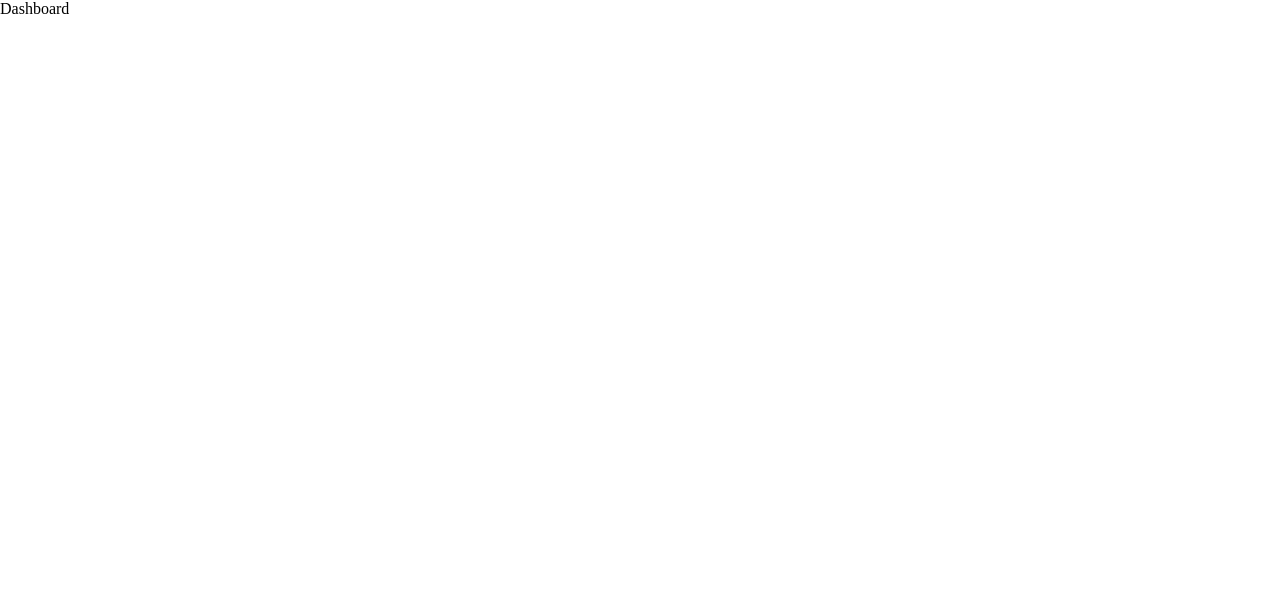
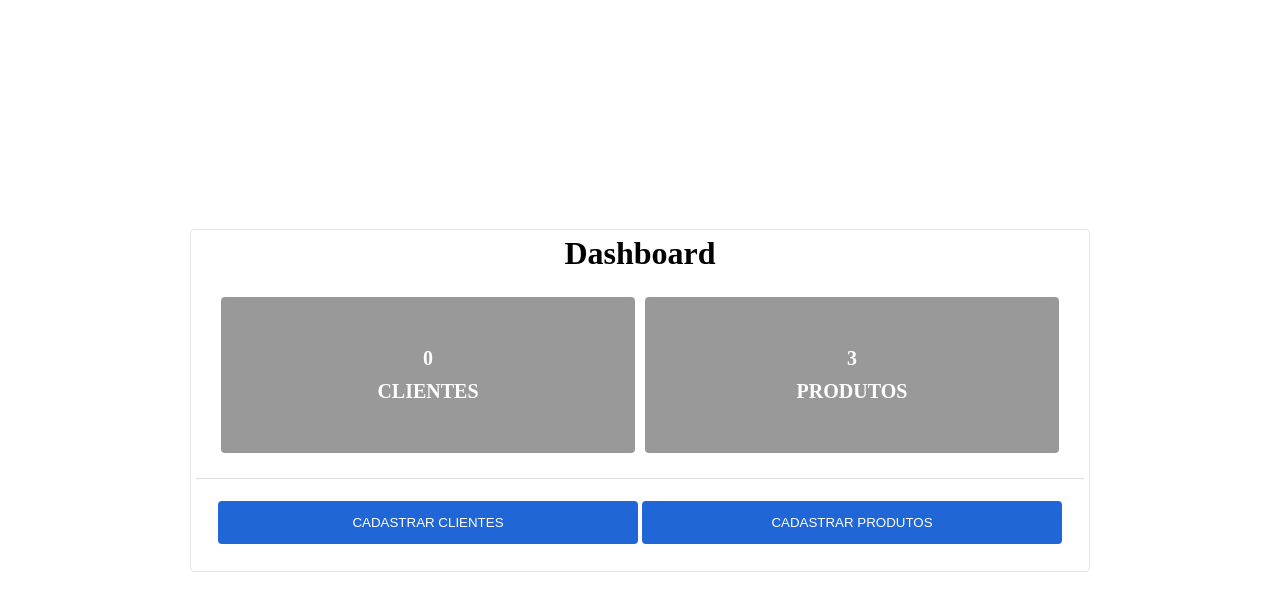
Before and after one commit to thalycomp/desafio02-gestaodecadastros, a React (Create React App) app: page / in a window 1280 px wide. Shown: the top 610 px of the page. Built offline with nearby package versions, Linux system fonts and the light colour scheme.

Commit message:
estrutura da pag de dashboard

```diff
--- a/src/pages/Dashboard/index.js
+++ b/src/pages/Dashboard/index.js
@@ -1,7 +1,28 @@
 import React from 'react';
+import { Container, Box, Cards, Navigation } from './styles';
 
 const Dashboard = () => {
-  return <div>Dashboard</div>;
+  return (
+    <Container>
+      <Box>
+        <h1>Dashboard</h1>
+        <Cards>
+          <div>
+            <span>0</span>
+            <p>CLIENTES</p>
+          </div>
+          <div>
+            <span>3</span>
+            <p>PRODUTOS</p>
+          </div>
+        </Cards>
+        <Navigation>
+          <button>CADASTRAR CLIENTES</button>
+          <button>CADASTRAR PRODUTOS</button>
+        </Navigation>
+      </Box>
+    </Container>
+  );
 };
 
 export default Dashboard;
--- /dev/null
+++ b/src/pages/Dashboard/styles.js
@@ -0,0 +1,65 @@
+import styled from 'styled-components';
+
+export const Container = styled.div`
+  display: flex;
+  align-items: center;
+  justify-content: center;
+  height: 100vh;
+`;
+
+export const Box = styled.main`
+  width: 90%;
+  max-width: 900px;
+  border-radius: 4px;
+  background: #fff;
+  padding: 5px;
+  border: 1px solid #e1e4e8;
+  text-align: center;
+`;
+
+export const Cards = styled.div`
+  display: flex;
+  align-items: center;
+  justify-content: center;
+  padding: 20px;
+
+  div {
+    background-color: #999;
+    margin: 5px;
+    padding: 50px;
+    border-radius: 4px;
+
+    color: #fff;
+    font-weight: bold;
+    font-size: 20px;
+
+    p {
+      margin-top: 10px;
+    }
+
+    display: flex;
+    flex-direction: column;
+    align-items: center;
+    justify-content: center;
+    flex: 1;
+  }
+`;
+
+export const Navigation = styled.div`
+  display: flex;
+  align-items: center;
+  justify-content: center;
+  border-top: 1px solid #ddd;
+  padding: 20px;
+
+  button {
+    padding: 14px;
+    border-radius: 4px;
+    border: none;
+    background: #2166d6;
+    color: #fff;
+    margin: 2px;
+    cursor: pointer;
+    flex: 1;
+  }
+`;
```
